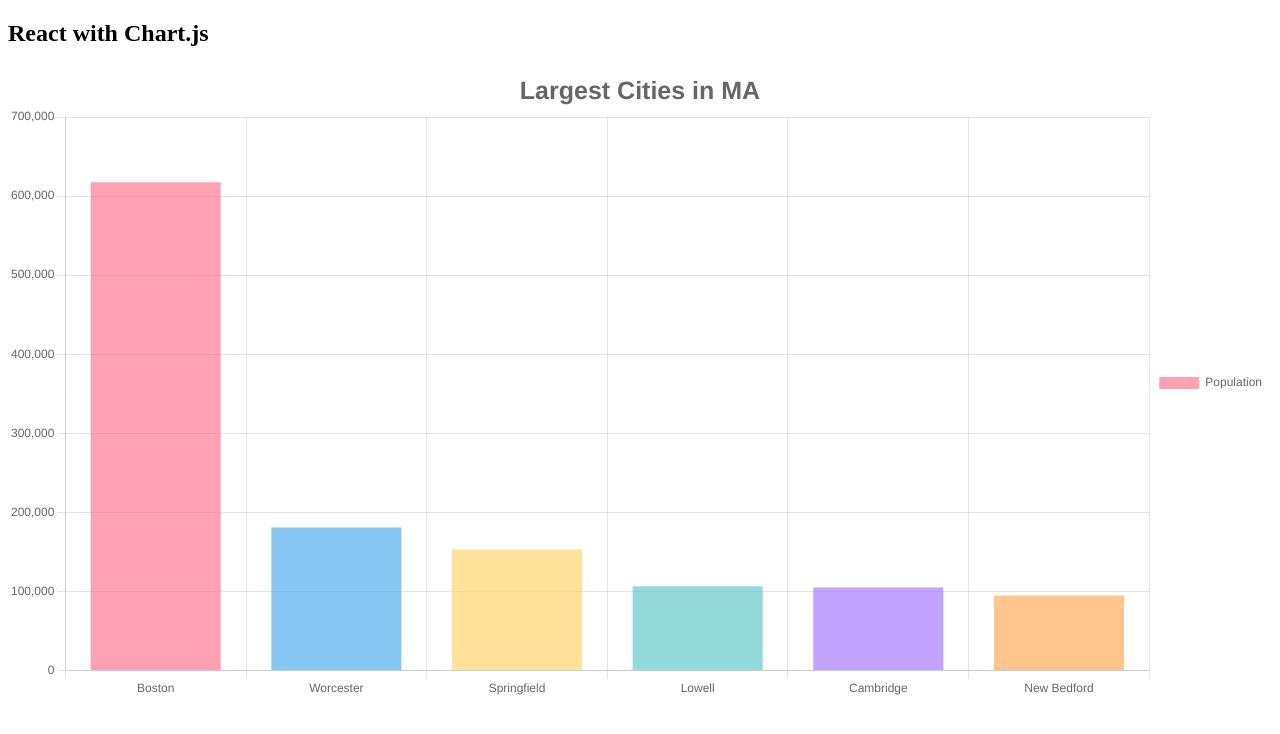
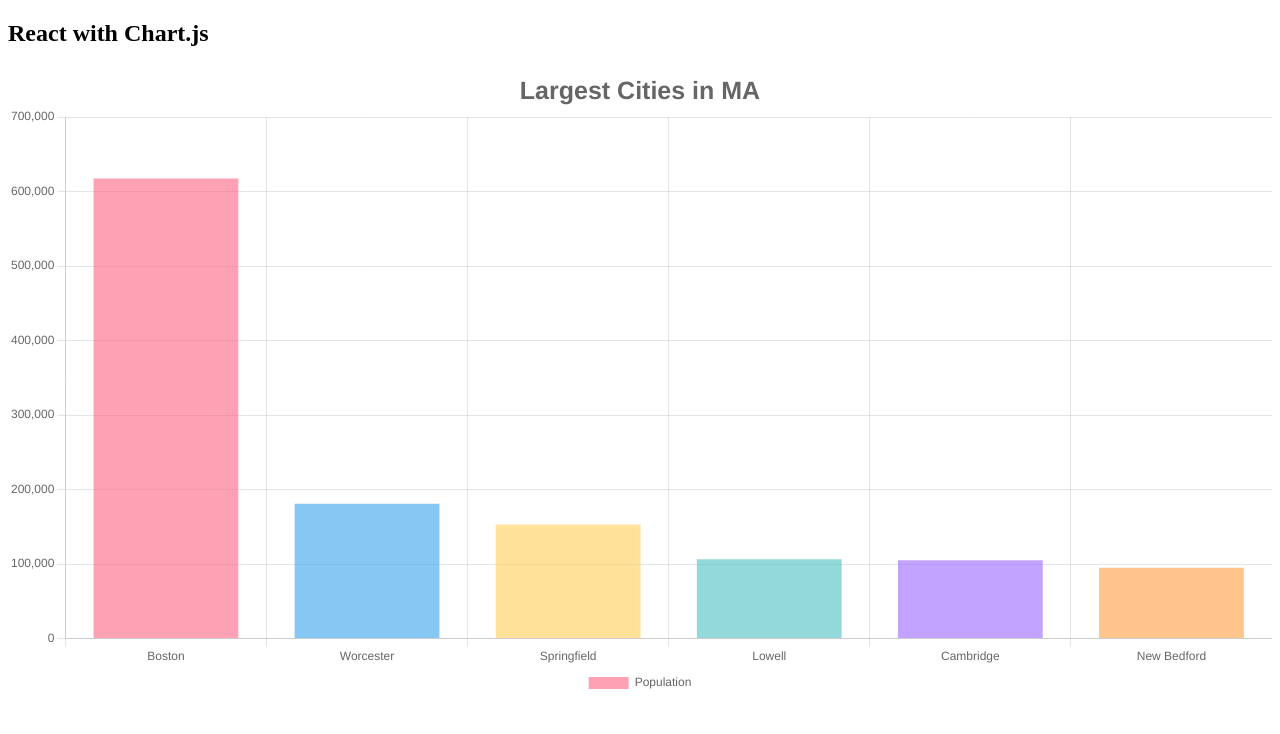
Before and after one commit to webQbe/react_chart.js, a React (Vite) app: page / in a window 1280 px wide. Shown: the top 734 px of the page. Built offline with nearby package versions, Linux system fonts and the light colour scheme.

Commit message:
Passed legendPosition to Chart component as a prop

```diff
--- a/src/App.jsx
+++ b/src/App.jsx
@@ -2,6 +2,7 @@
 import { useState, useEffect } from 'react'
 import './App.css'                     // Import CSS styles
 import Chart from './components/Chart' // Import Chart component
+
 
 function App() {
 
@@ -53,6 +54,7 @@ function App() {
         <h2>React with Chart.js</h2>
         <Chart
           chartData={chartData} // Pass chartData as a prop to <Chart />
+          legendPosition="bottom" // Pass legend position
         />
       </div>
   )
--- a/src/components/Chart.jsx
+++ b/src/components/Chart.jsx
@@ -23,7 +23,7 @@ ChartJS.register(
 );
 
 
-const Chart = ({ chartData }) => { // Receive prop from App.jsx
+const Chart = ({ chartData, legendPosition }) => { // Receive props from App.jsx
 
   // Guard clause to prevent rendering if data is missing
   if (!chartData || !chartData.labels || !chartData.datasets) {
@@ -53,10 +53,9 @@ const Chart = ({ chartData }) => { // Receive prop from App.jsx
                   size: 25
                 }
               },
-              // Move chart legend to right
               legend: {
                 display: options.displayLegend,  // Controls if the legend is shown
-                position: options.legendPosition // Sets the legend's position
+                position: legendPosition // Sets the position passed in App.jsx
               }
             },
          }}
```
